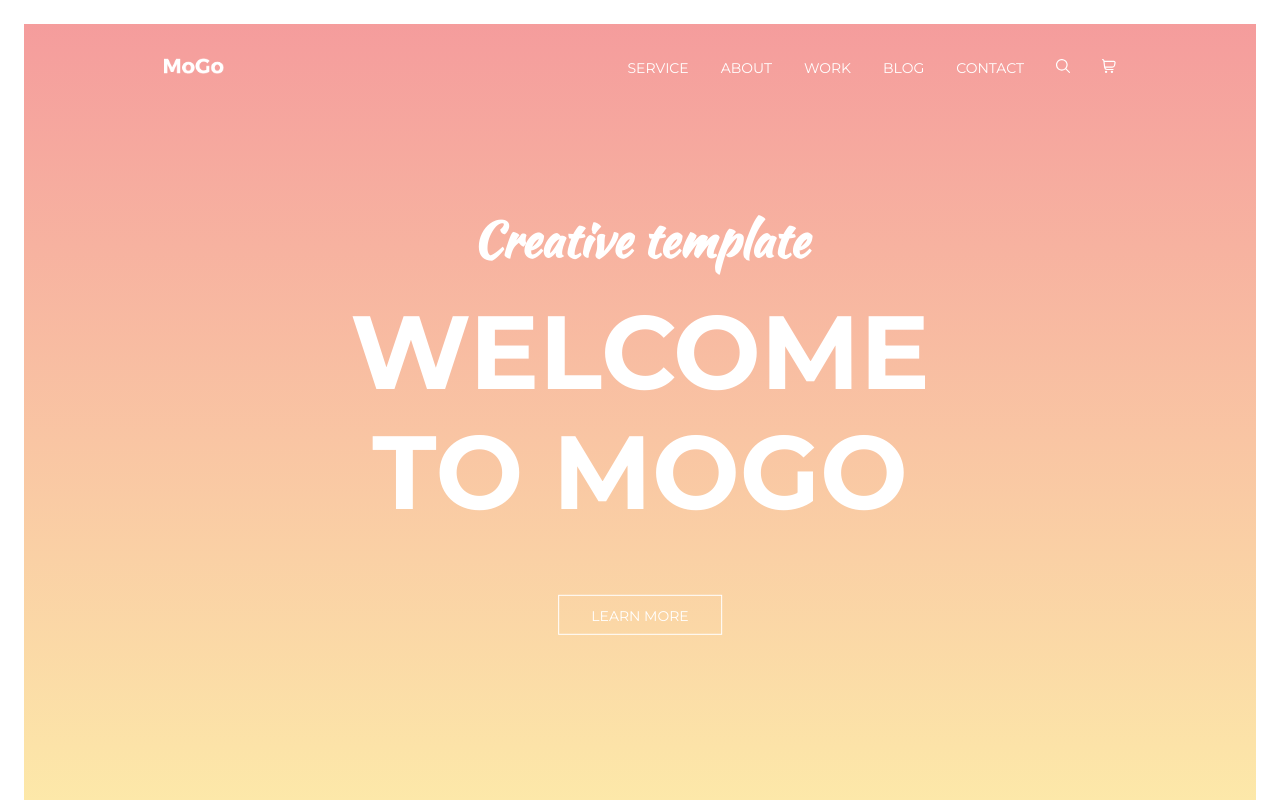
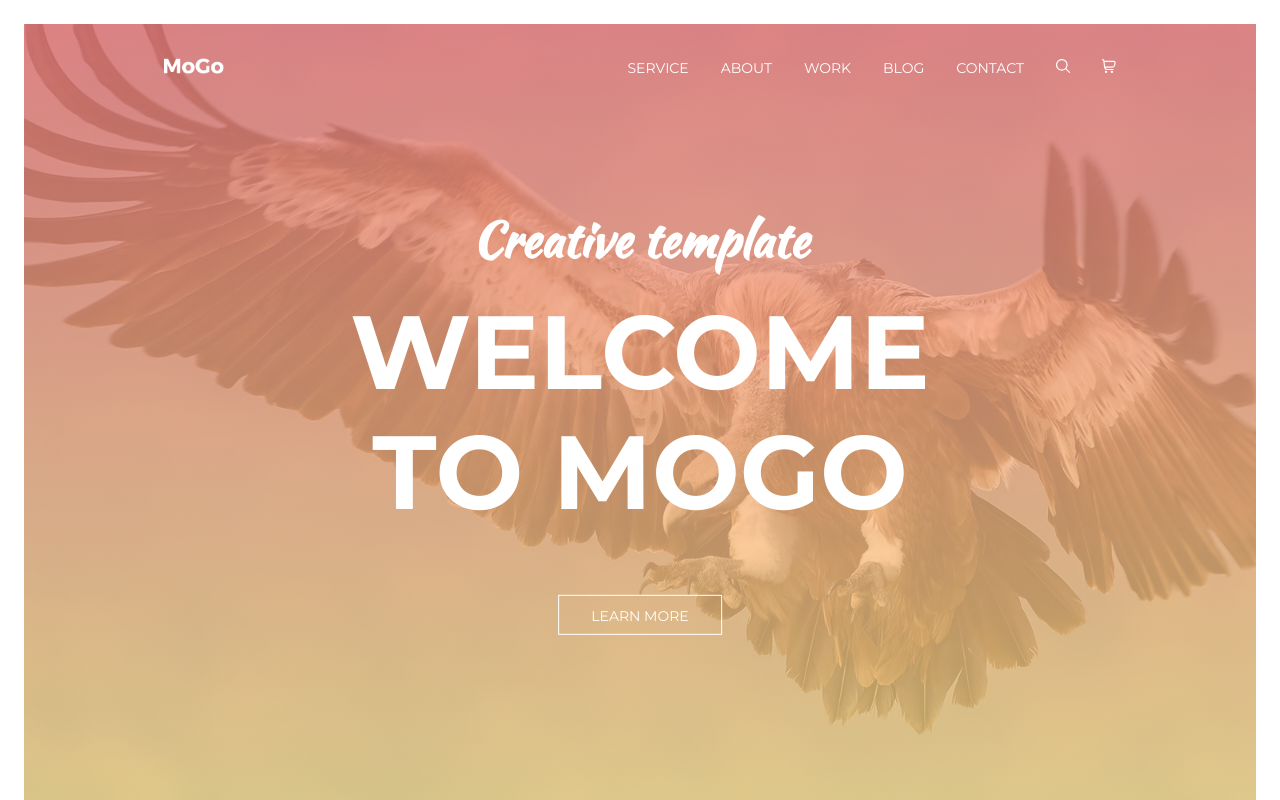
Before and after one commit to emprilia/goit-mentor-task, a website: page index.html in a window 1280 px wide. Shown: the top 800 px of the page. Drawn offline with Linux system fonts and the light colour scheme.

Commit message:
fix image bg path

```diff
--- a/assets/sass/_global.scss
+++ b/assets/sass/_global.scss
@@ -164,7 +164,7 @@ a {
     justify-content: center;
 
     &__header {
-        background-image: linear-gradient(to bottom, rgba(242, 130, 130, 0.79), rgba(252, 227, 138, 0.733)), url('./assets/backgrounds/heroBg.jpg');
+        background-image: linear-gradient(to bottom, rgba(242, 130, 130, 0.79), rgba(252, 227, 138, 0.733)), url('../backgrounds/heroBg.jpg');
         background-repeat: no-repeat;
         background-size: cover;
         background-position: center;
```
Also changed, not shown: assets/sass/main.css, 1 other file.
